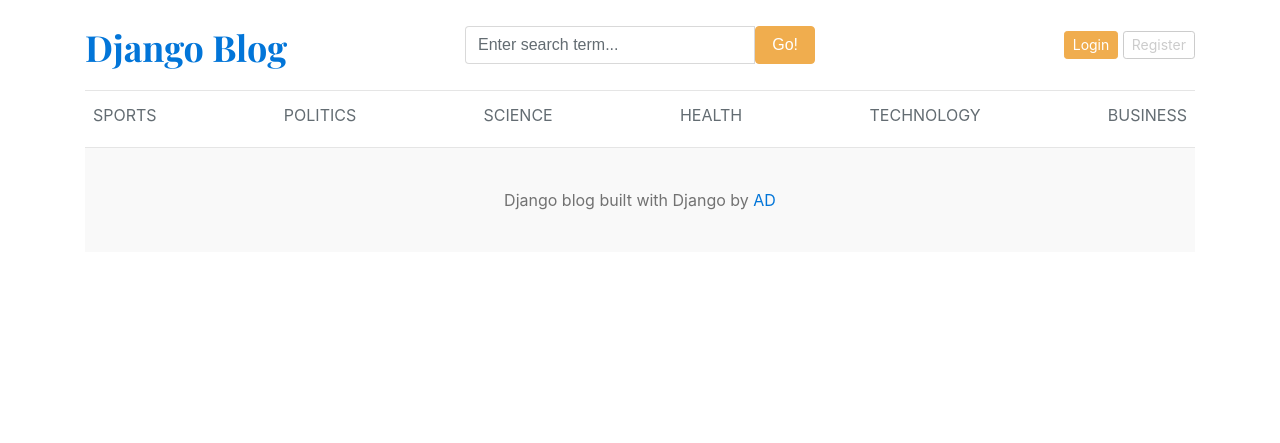
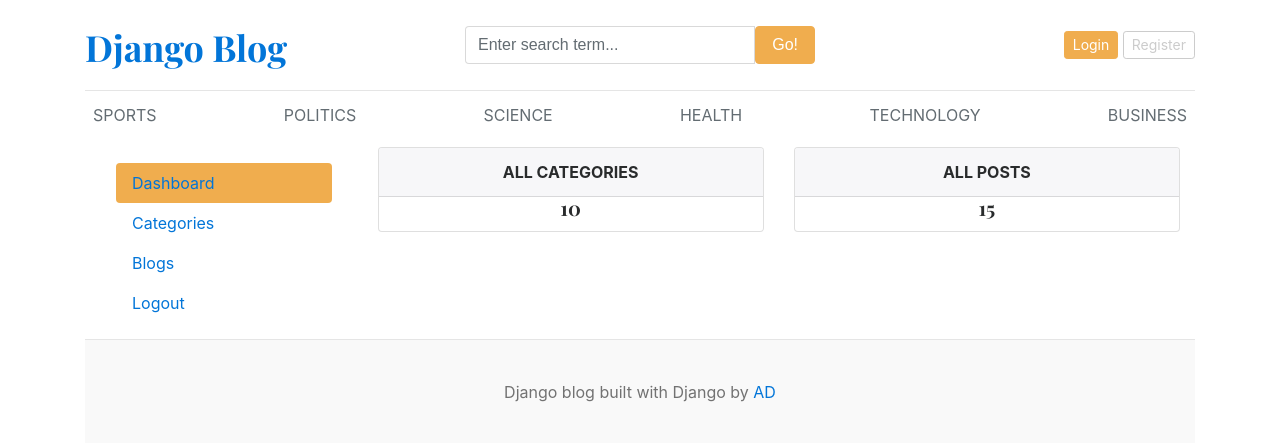
Before and after one commit to Akankhya-Dash/Blog, a Django app: page /dashboard/ in a window 1280 px wide. Shown: the top 443 px of the page. Run offline with Django 5.2, Linux system fonts and the light colour scheme; data comes from the database, SQL or seed files in the repository.

Commit message:
dashboard design

```diff
--- a/templates/dashboard/dashboard.html
+++ b/templates/dashboard/dashboard.html
@@ -1,6 +1,43 @@
 {% extends 'base.html' %}
 {% block content %}
 
+<div class="container">
+  <div class="row">
 
+    <!-- Left Sidebar -->
+    <div class="col-md-3">
+      <div class="nav flex-column nav-pills bg-light p-3">
+        <a href="" class="nav-link text-dark bg-warning">Dashboard</a>
+        <a href="" class="nav-link text-dark">Categories</a>
+        <a href="" class="nav-link text-dark">Blogs</a>
+        <a href="" class="nav-link text-dark">Logout</a>
+      </div>
+    </div>
+
+    <!-- Right Side Content -->
+    <div class="col-md-9">
+      <div class="row"> <!-- FIXED typo -->
+        <div class="col">
+          <div class="card border-default mb-3">
+            <div class="card-header text-center text-uppercase font-weight-bold">  All Categories</div>
+            <div class="card-body text-dark">
+              <h5 class="card-title text-center">10</h5>
+            </div>
+          </div>
+        </div> <!-- col -->
+
+        <div class="col">
+          <div class="card border-default mb-3">
+            <div class="card-header text-center text-uppercase font-weight-bold">  All Posts</div>
+            <div class="card-body text-dark">
+              <h5 class="card-title text-center">15</h5>
+            </div>
+          </div>
+        </div> <!-- col -->
+      </div> <!-- row -->
+    </div> <!-- col-md-9 -->
+
+  </div> <!-- row -->
+</div> <!-- container -->
 
 {% endblock %}
```
